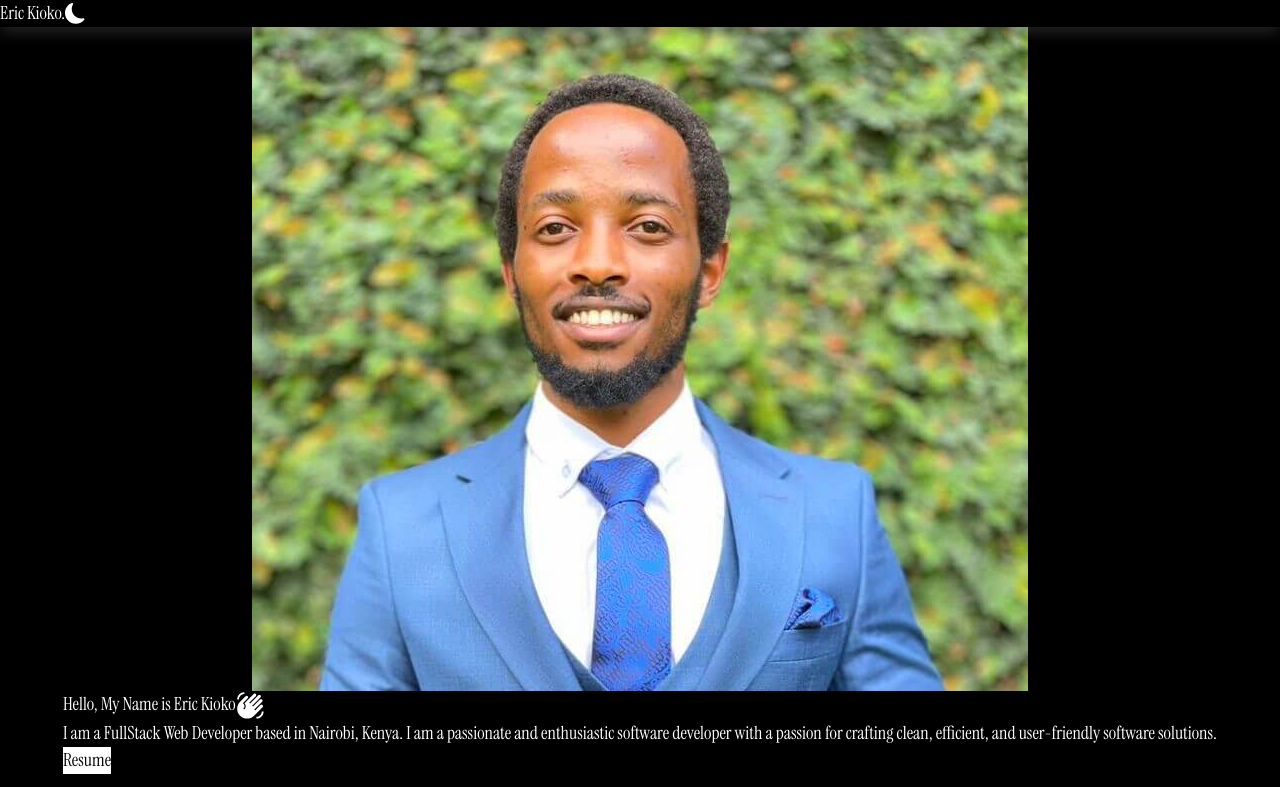
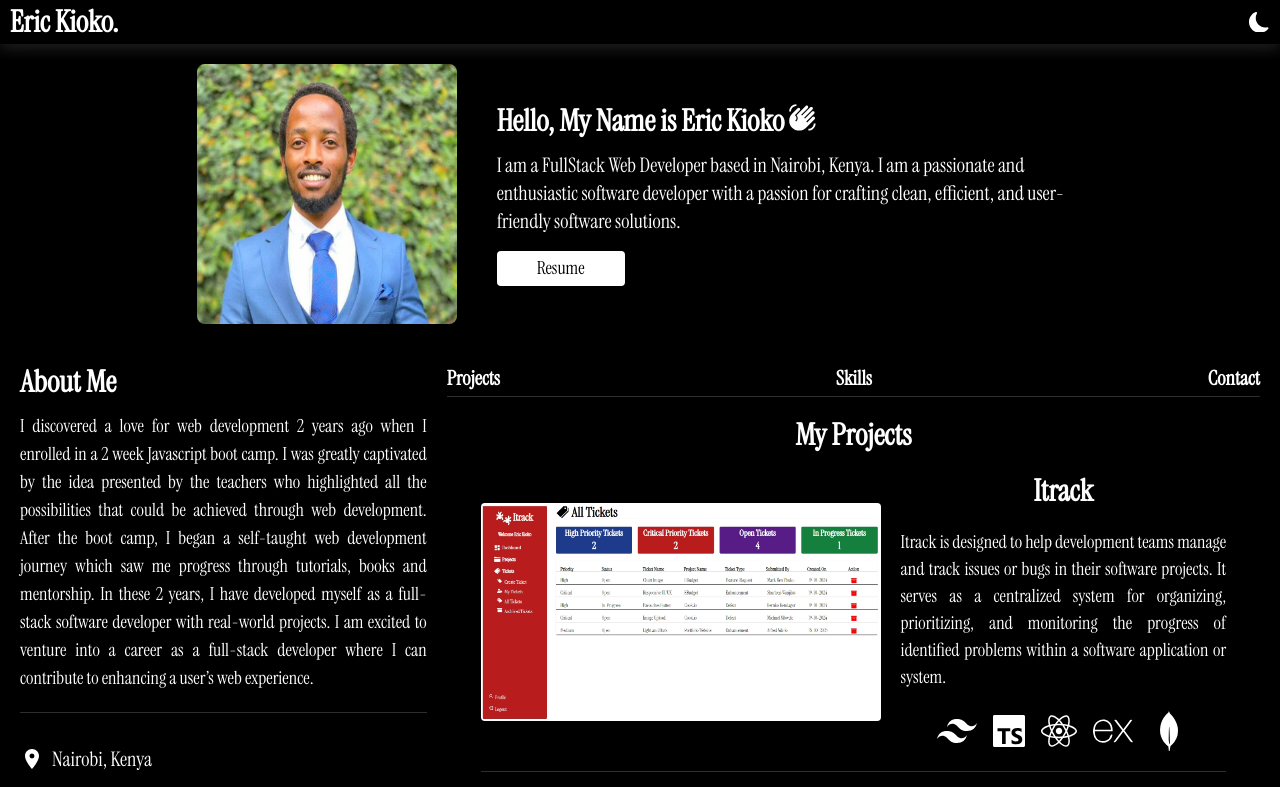
Before and after one commit to KiokoEric/Kioko_Eric, a React (Vite) app: page / in a window 1280 px wide. Shown: the top 787 px of the page. Built offline with nearby package versions, Linux system fonts and the light colour scheme.

Commit message:
Update of the tailwind.config.js File

```diff
--- a/tailwind.config.js
+++ b/tailwind.config.js
@@ -1,21 +1,21 @@
-/ @type {import('tailwindcss').Config} */
+/** @type {import('tailwindcss').Config} */
 export default {
   content: [
     "./index.html",
-    "./src//*.{js,ts,jsx,tsx}",
+    "./src/**/*.{js,ts,jsx,tsx}",
   ],
   theme: {
     extend: {
       colors: {
-        'Grey': 'rgba(128, 128, 128, 0.35)',
+        Grey: 'rgba(128, 128, 128, 0.35)',
       },
       width: {
-        'custom': '260px',
-        'tablet': '700px',
-        'contact': '850px'
+        custom: '260px',
+        tablet: '700px',
+        contact: '850px'
       },
       height: {
-        'custom': '260px'
+        custom: '260px'
       }
     },
   },
```
